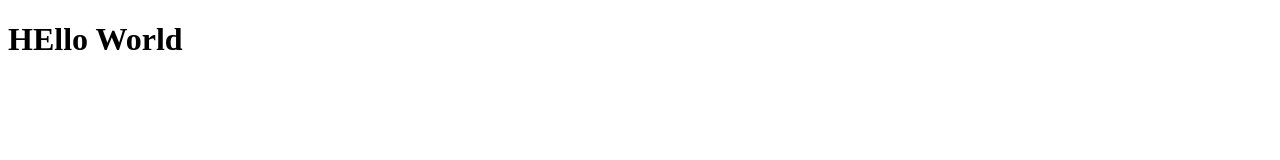
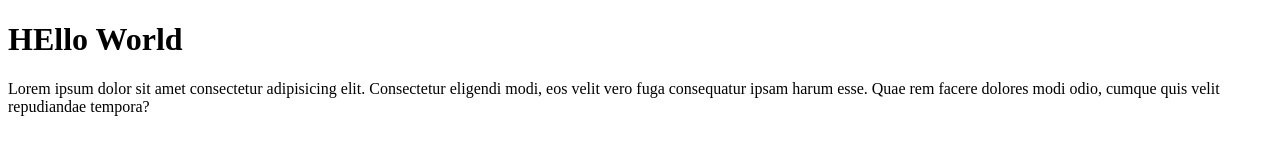
Before and after one commit to yudhies2109/git-remote, a plain HTML site: page index.html in a window 1280 px wide. Drawn offline with Linux system fonts and the light colour scheme.

Commit message:
Menambahkan paragraf

```diff
--- a/index.html
+++ b/index.html
@@ -8,5 +8,6 @@
 </head>
 <body>
     <h1>HEllo World</h1>
+    <p>Lorem ipsum dolor sit amet consectetur adipisicing elit. Consectetur eligendi modi, eos velit vero fuga consequatur ipsam harum esse. Quae rem facere dolores modi odio, cumque quis velit repudiandae tempora?</p>
 </body>
 </html>
```
